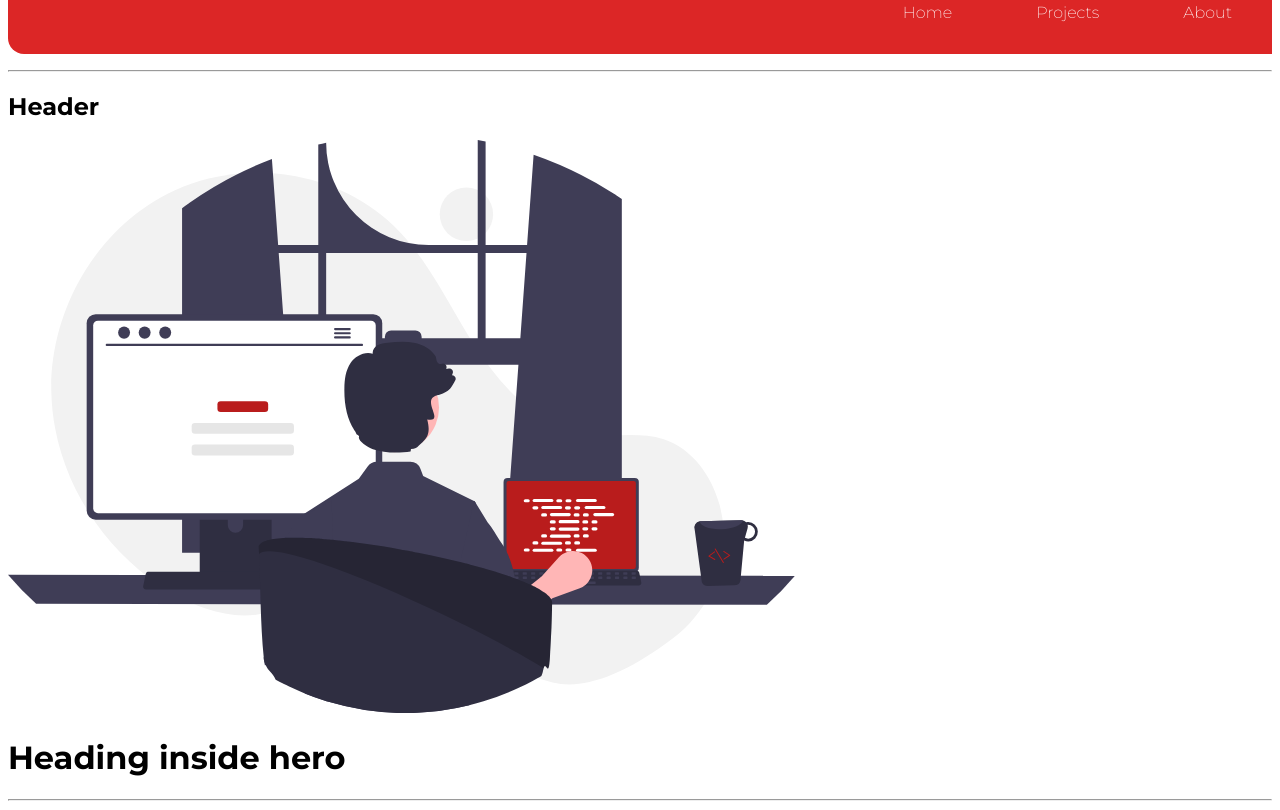
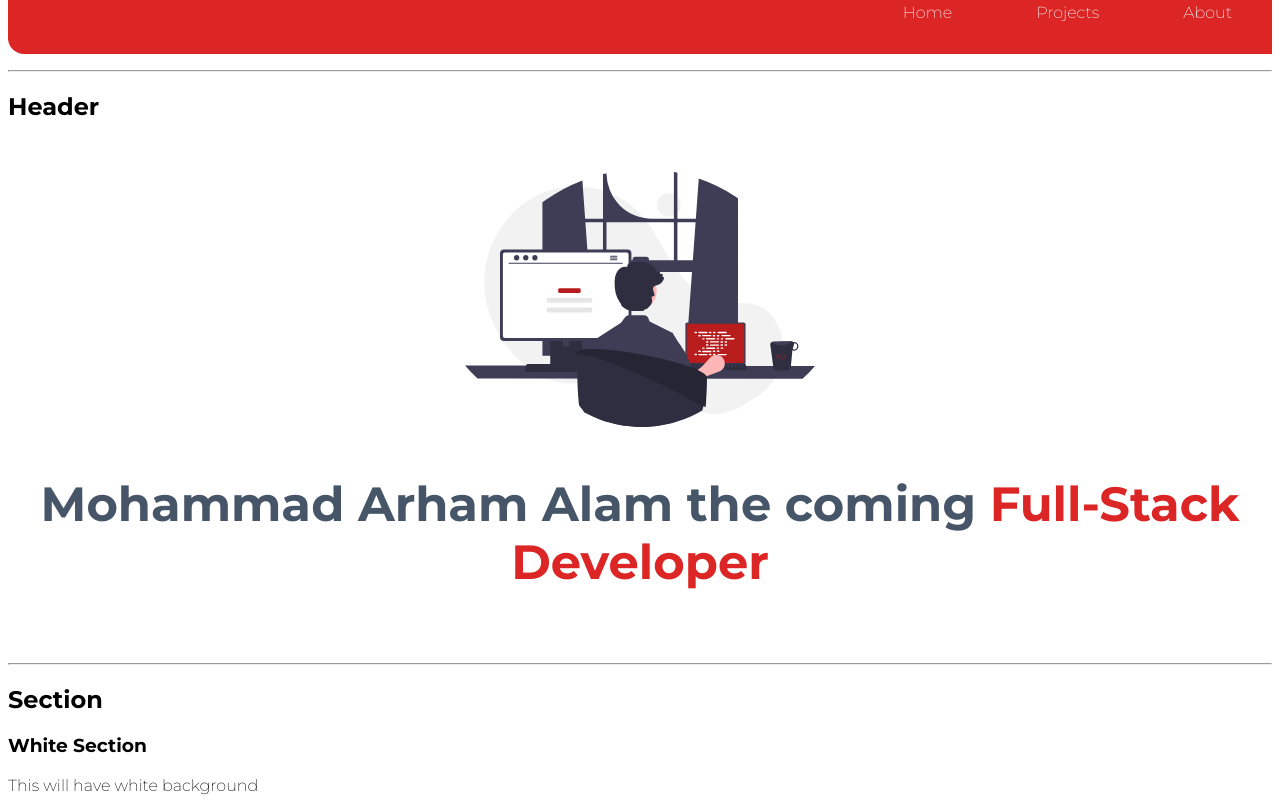
Before and after one commit to whois1T4CH1/Mohammad-Arham-Alam-website, a plain HTML site: page index.html in a window 1280 px wide. Shown: the part 1350-2160 px from the top of the page. Drawn offline with Linux system fonts and the light colour scheme.

Commit message:
update: Header completed

```diff
--- a/index.html
+++ b/index.html
@@ -124,9 +124,9 @@
 
     <h2>Header</h2>
 
-    <header>
-        <img src="images/imageHead.svg">
-        <h1>Heading inside hero</h1>
+    <header class="hero">
+        <img class="hero-image" src="images/imageHead.svg">
+        <h1 class="hero-heading">Mohammad Arham Alam the coming <span class="hero-heading-modified">Full-Stack Developer</span></h1>
     </header>
 
     <hr>
--- a/styles.css
+++ b/styles.css
@@ -39,6 +39,10 @@ body {
     border: 1px solid var(--primary-color);
 }
 
+
+/* list */
+
+
 .non-bullet {
     list-style: none;
 }
@@ -47,6 +51,8 @@ body {
     display: inline;
     padding: 0rem 0.5rem;
 }
+
+/* navigation */
 
 .navInLine {
     display: inline;
@@ -82,3 +88,28 @@ body {
     font-weight: bold;
     padding: 2rem 0.5rem;
 }
+
+/* header */
+
+.hero {
+    padding: 2rem;
+    text-align: center;
+
+}
+
+.hero .hero-image {
+    max-width: 350px;
+    display: block;
+    margin: auto;
+
+}
+
+.hero .hero-heading {
+    color: #475569;
+    padding-top: 1rem;
+    font-size: 3rem;
+}
+
+.hero .hero-heading .hero-heading-modified {
+    color: #DC2626;
+}
```
